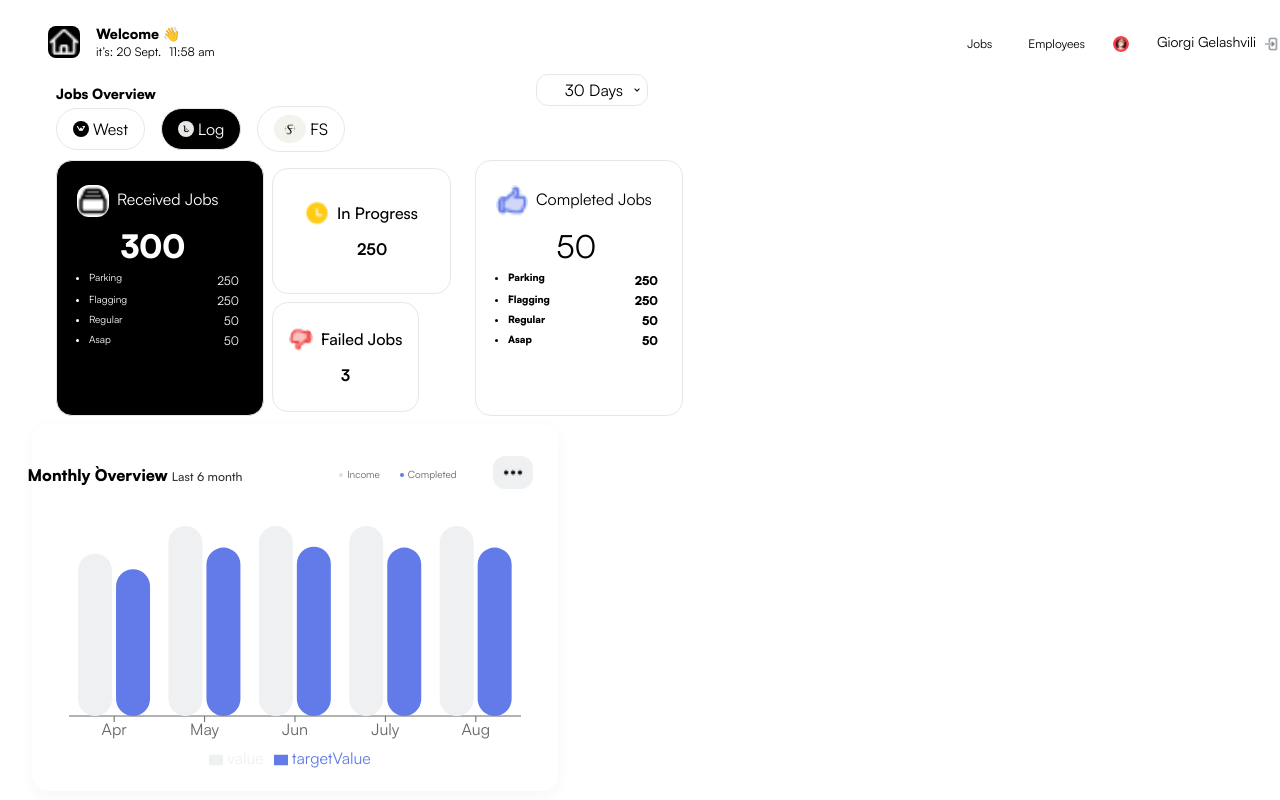
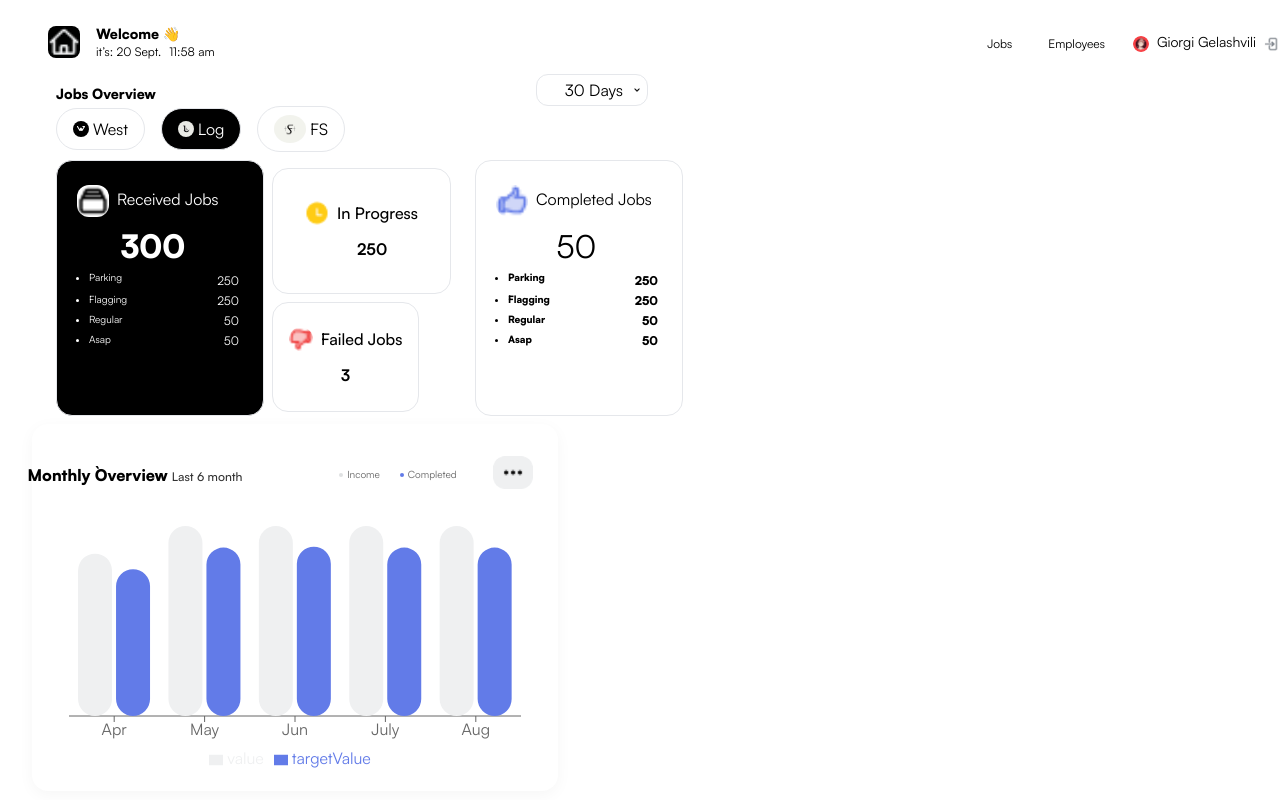
Before and after one commit to yash-logistic/reactjs-code, a React (Create React App) app: page / in a window 1280 px wide. Built offline with nearby package versions, Linux system fonts and the light colour scheme; the HTML template or start-up script is replaced by a standard one.

Commit message:
issue fixed

```diff
--- a/src/components/Header.js
+++ b/src/components/Header.js
@@ -31,13 +31,13 @@ const Header = () => {
               Employees
             </span>
             <img
-              className="rounded-lg w-4 h-4 bg-black"
+              className="rounded-lg w-4 h-4  bg-black"
               alt="rectangle icon"
               src={Rectangle}
             />
-            <span className="text-sm font-normal">Giorgi Gelashvili</span>
+            <span className="text-sm ml-gm font-normal">Giorgi Gelashvili</span>
             <img
-              className="rounded-lg ml-ts  w-4 h-4 bg-black"
+              className="rounded-lg ml-ts   w-4 h-4 bg-black"
               alt="signout icon"
               src={Signout}
             />
--- a/tailwind.config.js
+++ b/tailwind.config.js
@@ -14,6 +14,7 @@ module.exports = {
         tp:'-30px',
         88:'415px',
         ts:'-20px',
+        gm:'-20px',
         lc:'770px'
       },
       width: {
```
